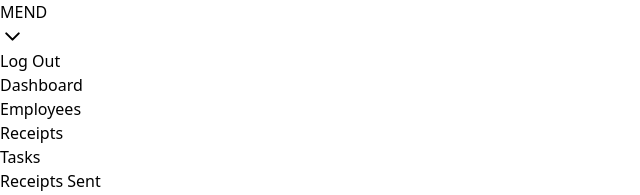
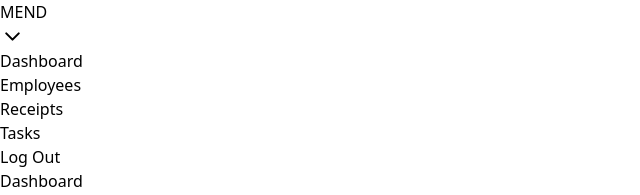
Before and after one commit to Eyohen/mend, a React (Vite) app: page /dashboard in a window 1280 px wide. Both pictures are taken after a click on the icon 12 px from the left and 36 px from the top of the page. Shown: the top 195 px of the page, without its empty margins (0-640 px from the left). Built offline with nearby package versions, Linux system fonts and the light colour scheme; no server answers.

Commit message:
drop down do

```diff
--- a/src/components/AdminNav.jsx
+++ b/src/components/AdminNav.jsx
@@ -71,6 +71,11 @@ const AdminNav = () => {
        {open ?  (<div class="block absolute min-w-[300px] bg-white mt-[150px] right-[1px] p-4 shadow-md z-30 text-center">
             <div>
                 <p className='font-bold w-full'>{data.firstName}</p>
+                <Link to={'/dashboard'}><p className='hover:bg-gray-300 rounded-md px-12 py-1 text-lg'>Dashboard</p></Link>
+        <Link to={'/employee'}><p className='hover:bg-gray-300 rounded-md px-12 py-1 text-lg'>Employees</p></Link>
+        <Link to={'/receipt'}><p className='hover:bg-gray-300 rounded-md px-12 py-1 text-lg'>Receipts</p></Link>
+
+        <Link to={'/task'}><p className='hover:bg-gray-300 rounded-md px-12 py-1 text-lg'>Tasks</p></Link>
                 <p onClick={logOut} className='mt-2 cursor-pointer'>Log Out</p>
             </div>
   </div>) : (null)}
--- a/src/components/Body.jsx
+++ b/src/components/Body.jsx
@@ -233,7 +233,7 @@ const Body = () => {
 
 
 
-<div className=" flex md:gap-x-12">
+<div className=" flex md:gap-x-12 flex-col gap-y-6">
             <div className='bg-white p-2'>
             <p className='font-bold text-lg'>Receipts Sent</p>
             <div class="max-h-60 overflow-y-auto">
```
